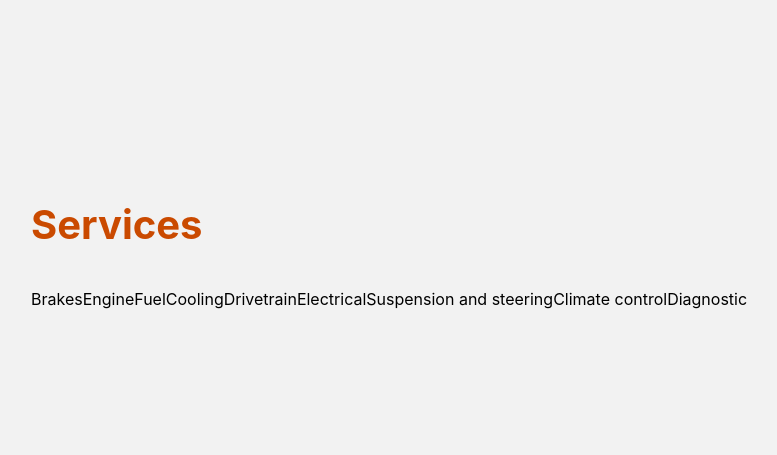
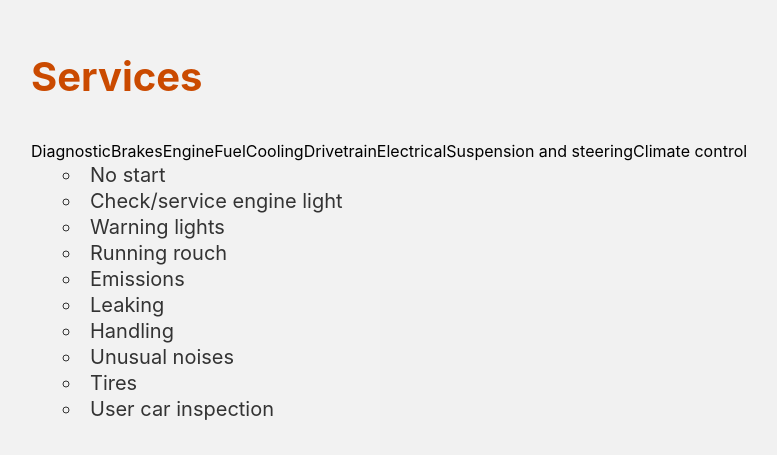
Before and after one commit to HypernovaTX/DFWMobileRepair, a React (Create React App) app in the folder DFW-Mobile/: page / in a window 1280 px wide. Shown: the part 1743-2198 px from the top of the page, without its empty margins (129-906 px from the left). Built offline with nearby package versions, Linux system fonts and the light colour scheme.

Commit message:
Service tabs are updating the system and information for each of the tabs are updated upon clicking

```diff
--- a/DFW-Mobile/src/components/services.json
+++ b/DFW-Mobile/src/components/services.json
@@ -1,4 +1,16 @@
 {
+    "Diagnostic": [
+        "No start",
+        "Check/service engine light",
+        "Warning lights",
+        "Running rouch",
+        "Emissions",
+        "Leaking",
+        "Handling",
+        "Unusual noises",
+        "Tires",
+        "User car inspection"
+    ],
     "Brakes": [
         "Brake fluid",
         "Brake pads",
@@ -71,17 +83,5 @@
         "A/C relay",
         "Heater Core",
         "Switches"
-    ],
-    "Diagnostic": [
-        "No start",
-        "Check/service engine light",
-        "Warning lights",
-        "Running rouch",
-        "Emissions",
-        "Leaking",
-        "Handling",
-        "Unusual noises",
-        "Tires",
-        "User car inspection"
     ]
 }
--- a/DFW-Mobile/src/components/template.tsx
+++ b/DFW-Mobile/src/components/template.tsx
@@ -6,7 +6,7 @@ type Props = {
     head_bgo: number
 };
 type State = {
-    sel_service: number
+    sel_service: string
 };
 
 export default class Template extends React.Component<Props, State> {
@@ -17,7 +17,7 @@ export default class Template extends React.Component<Props, State> {
     constructor(p: Props) {
         super(p);
         this.state = {
-            sel_service: 0
+            sel_service: 'Diagnostic'
         };
 
         this.ref_s1 = React.createRef();
@@ -99,16 +99,28 @@ export default class Template extends React.Component<Props, State> {
     }
 
     services(): JSX.Element {
+        const serOBJ = JSON.parse(JSON.stringify(ServiceList)).default;
+        const serviceOption = Object.keys(serOBJ);
+        let { sel_service } = this.state;
         let topBar = [<></>];
-        const serviceOption = Object.keys(
-            JSON.parse(JSON.stringify(ServiceList)).default
-        );
+        let specificServiceList: [] = [];
+
         serviceOption.forEach((serviceName) => {
+            let selected = '';
+            if (sel_service === serviceName) {
+                specificServiceList = serOBJ[serviceName];
+                selected = 'serviceBlockSelected';
+            }
             topBar.push(
-                <div key={`service_${serviceName}`} className={`serviceBlock ${serviceName}`}>
+                <div
+                    key={`service_${serviceName}`}
+                    className={`serviceBlock ${selected} ${serviceName}`}
+                    onClick={() => { this.setState({ sel_service: serviceName }) }}
+                >
                     {serviceName.replace(/(_+)/g, ' ')}
                 </div>
             );
+
         })
         return(
             <>
@@ -117,6 +129,13 @@ export default class Template extends React.Component<Props, State> {
                         {topBar}
                     </div>
                 </div>
+                {
+                    specificServiceList.map((item, idx) => {
+                        return (
+                            <li key={idx}>{item}</li>
+                        );
+                    })
+                }
             </>
         );
         /** SELECTION OF SERVICES
--- a/DFW-Mobile/src/index.css
+++ b/DFW-Mobile/src/index.css
@@ -109,6 +109,7 @@ code {
     width: 75%;
     margin: auto;
     color: #333;
+    height: 50%;
   }
   .section2 {
     background: rgba(255,255,255,0.2);
@@ -135,9 +136,22 @@ code {
     user-select: none;
   }
   .serviceBlock:hover {
-    color: #CCC;
     background: #555;
-    border-top: 4px solid rgb(202, 74, 0);
-    padding-top: 12px;
+    border-top: 6px solid rgb(202, 74, 0);
+    padding-top: 10px;
+  }
+  .serviceBlock:active, .serviceBlockSelected {
+    background: #777;
+    border-top: 6px solid rgb(255, 94, 2);
+    padding-top: 10px;
+  }
+  .section1-box li {
+    font-size: 1.25em;
+    margin-top: 2px;
+    list-style-type: circle;
+    margin-left: 32px;
+  }
+  .section1-box li::before {
+
   }
 }
```
